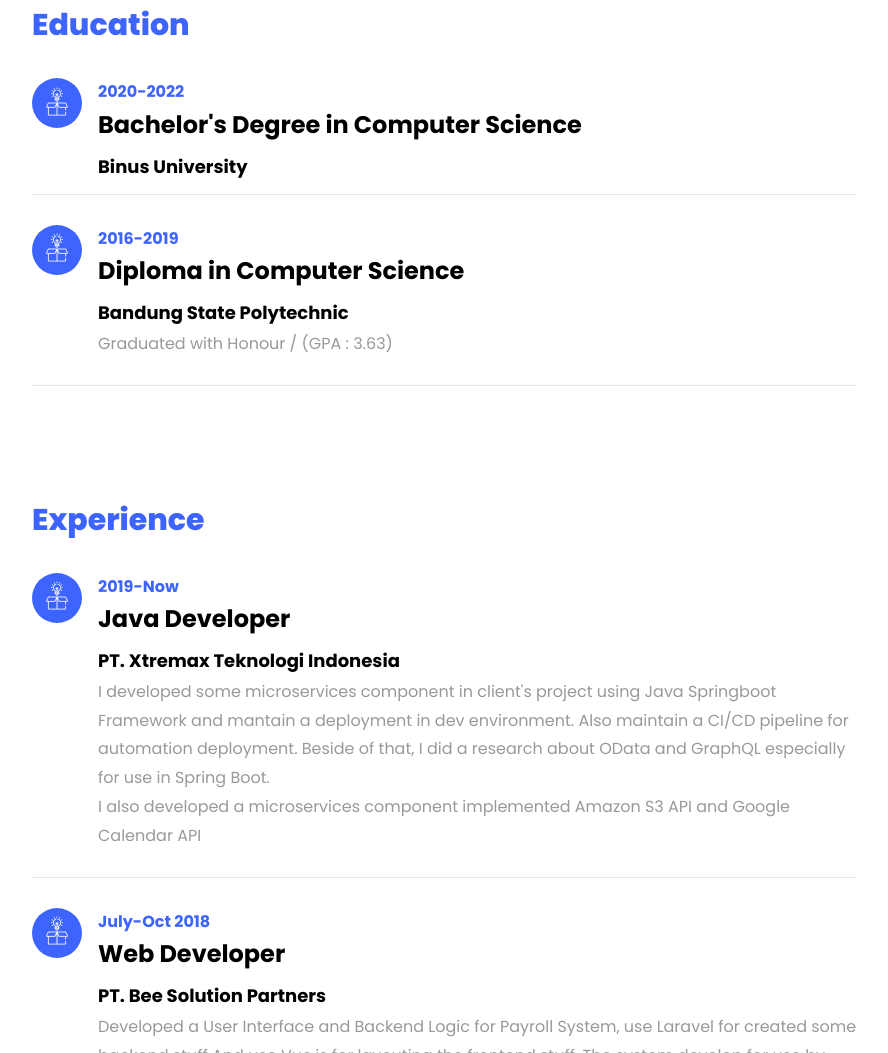
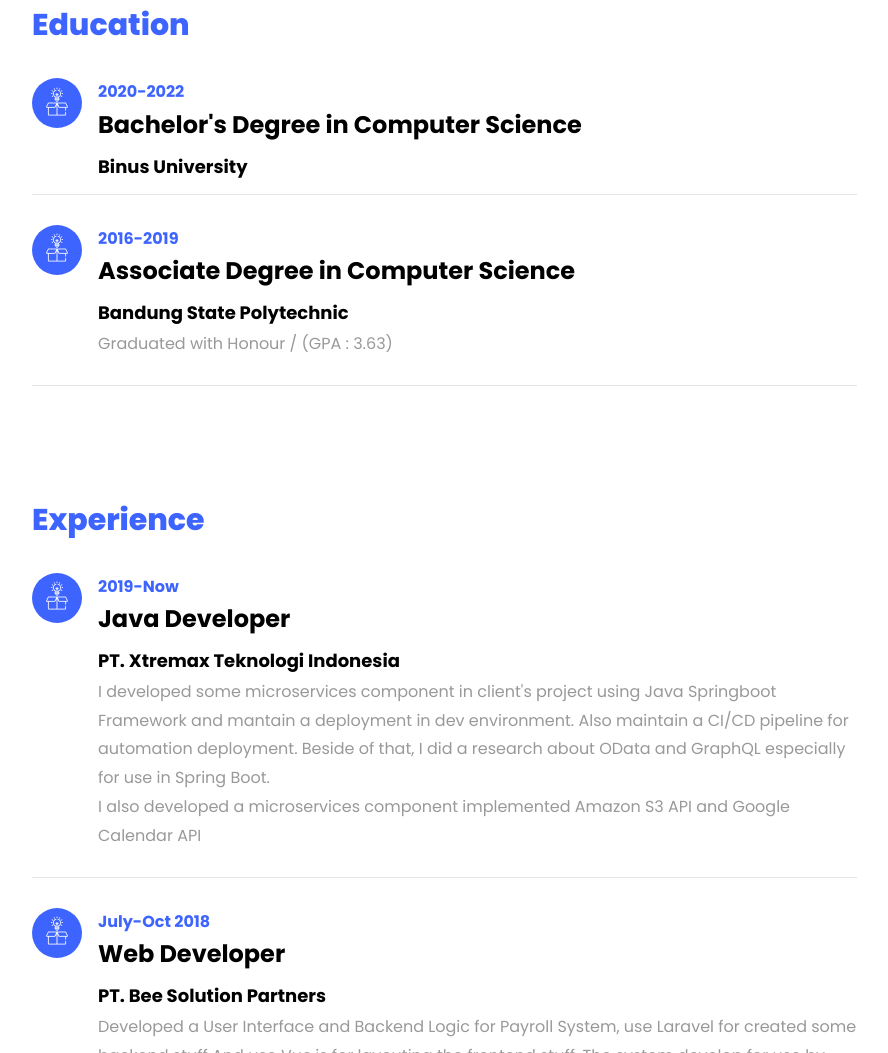
Before and after one commit to afadhitya/personal-landing-page, a plain HTML site: page index.html in a window 1280 px wide. Shown: the part 1466-2519 px from the top of the page, without its empty margins (338-1226 px from the left). Drawn offline with Linux system fonts and the light colour scheme; files whose address does not match are found by name.

Commit message:
Change diploma -> associate

```diff
--- a/index.html
+++ b/index.html
@@ -130,7 +130,7 @@
     				<a href="#" class="partner"><img src="images/partner-3.png" class="img-fluid" alt="Colorlib Template"></a>
     			</div>
     			<div class="col-sm ftco-animate">
-    				<a href="#" class="partner"><img src="images/partner-4.png" class="img-fluid" alt="Colorlib Template"></a>
+    				<a href="#" class="partner"><img src="images/partner-4.`png" class="img-fluid" alt="Colorlib Template"></a>
     			</div>
     			<div class="col-sm ftco-animate">
     				<a href="#" class="partner"><img src="images/partner-5.png" class="img-fluid" alt="Colorlib Template"></a>
@@ -172,7 +172,7 @@
 					    	</div>
 					    	<div class="text pl-3">
 		    					<span class="date">2016-2019</span>
-		    					<h2>Diploma in Computer Science</h2>
+		    					<h2>Associate Degree in Computer Science</h2>
 		    					<span class="position">Bandung State Polytechnic</span>
 		    					<p>Graduated with Honour / (GPA : 3.63)</p>
 		    				</div>
```
